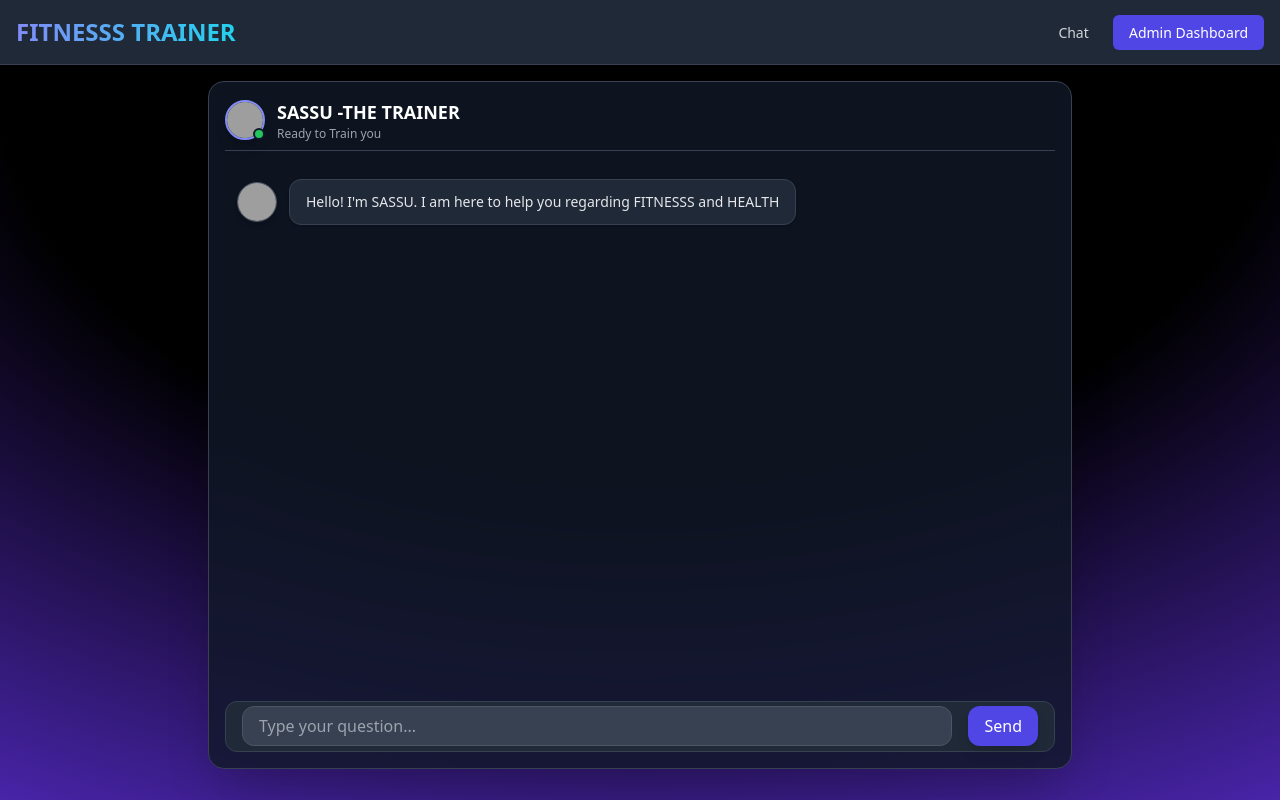
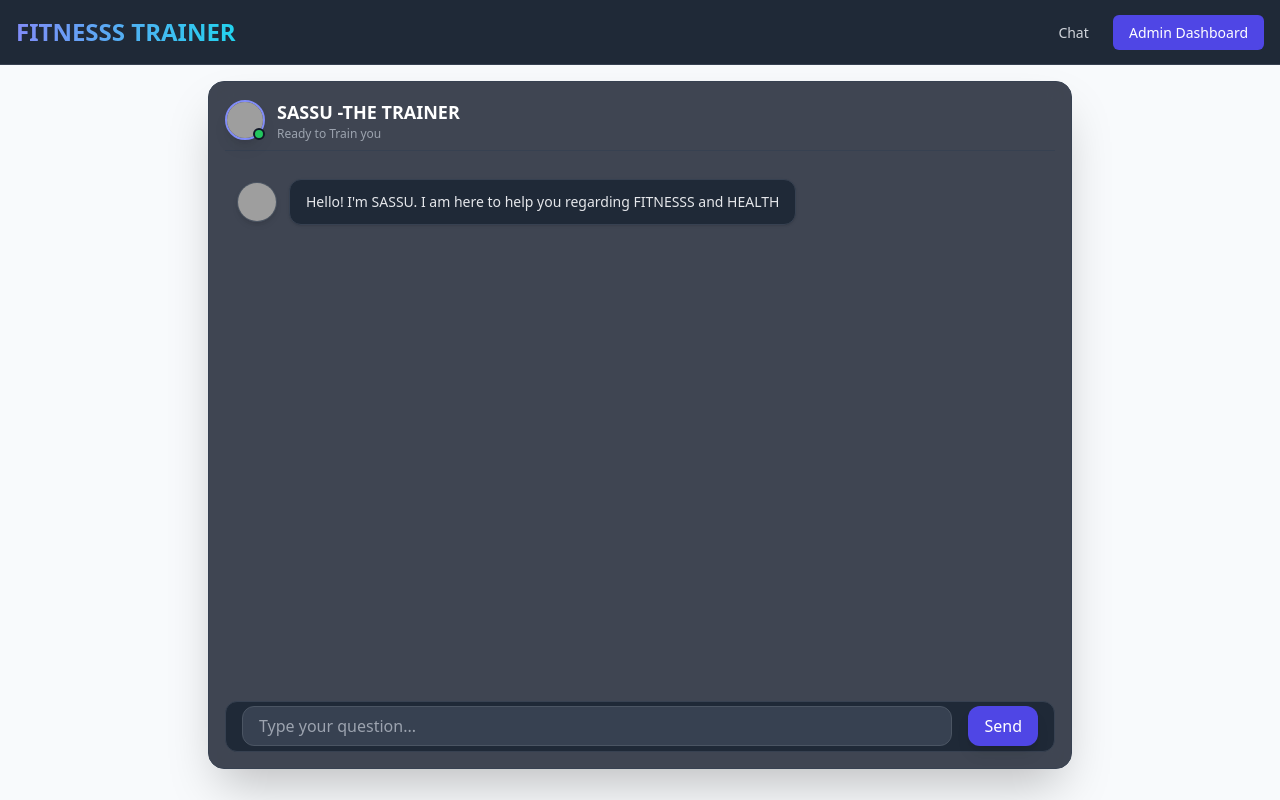
Before and after one commit to perimilisunil/AI-chatbot-integrated-with-Admin-Dashboard, a Flask app: page / in a window 1280 px wide. Run offline with Flask 3, Linux system fonts and the light colour scheme; data that the repository does not hold is empty; parts of the project's set-up code (start-up, migrations or seed data) failed here and were passed over; some libraries are stand-ins or nearby versions; grey boxes are pictures that could not be loaded.

Commit message:
Update UI

```diff
--- a/templates/base.html
+++ b/templates/base.html
@@ -11,7 +11,8 @@
 </head>
 <body class="bg-gray-900 text-white min-h-screen flex flex-col">
     <!-- Cool Background Gradient -->
-    <div class="absolute inset-0 -z-10 h-full w-full items-center px-5 py-24 [background:radial-gradient(125%_125%_at_50%_10%,#000_40%,#63e_100%)]"></div>
+    <div class="absolute inset-0 -z-10 h-full w-full bg-slate-50"></div>
+
 
     <nav class="bg-gray-800 border-b border-gray-700 p-4 flex justify-between items-center z-50 relative">
         <div class="text-2xl font-bold bg-clip-text text-transparent bg-gradient-to-r from-indigo-400 to-cyan-400">
```
